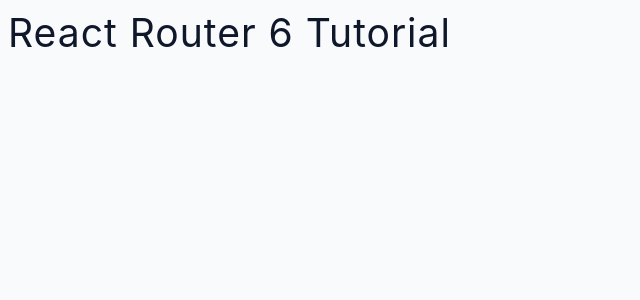
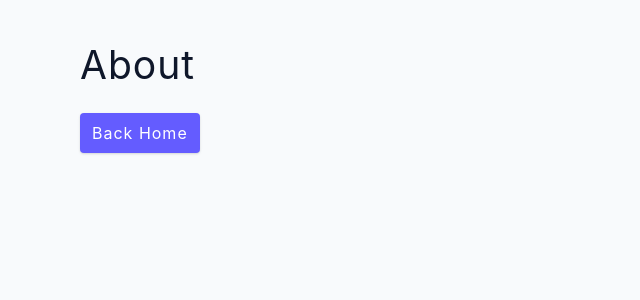
Before and after one commit to 1motiur4/react-router, a React (Create React App) app: page /about in a window 1280 px wide. Shown: the top 300 px of the page, without its empty margins (0-640 px from the left). Built offline with nearby package versions, Linux system fonts and the light colour scheme.

Commit message:
commit 2

```diff
--- a/src/App.js
+++ b/src/App.js
@@ -1,5 +1,20 @@
+import { BrowserRouter, Routes, Route } from "react-router-dom";
+import Home from "./pages/Home";
+import About from "./pages/About";
+import Products from "./pages/Products";
+import Error from "./pages/Error";
+
 function App() {
-  return <h2>React Router 6 Tutorial</h2>;
+  return (
+    <BrowserRouter>
+      <Routes>
+        <Route path="/" element={<Home />} />
+        <Route path="/about" element={<About />} />
+        <Route path="/products" element={<Products />} />
+        <Route path="*" element={<Error />} />
+      </Routes>
+    </BrowserRouter>
+  )
 }
 
 export default App;
--- a/src/pages/About.js
+++ b/src/pages/About.js
@@ -1,7 +1,10 @@
+import { Link } from "react-router-dom";
+
 const About = () => {
   return (
     <section className='section'>
       <h2>About</h2>
+      <Link to="/" className="btn">Back Home</Link>
     </section>
   );
 };
--- a/src/pages/Error.js
+++ b/src/pages/Error.js
@@ -1,7 +1,11 @@
+import { Link } from "react-router-dom";
+
 const Error = () => {
   return (
     <section className='section'>
-      <h2>Error</h2>
+      <h2>404 error!!</h2>
+      <p>page not found womp womp</p>
+      <Link to="/">Go back home</Link>
     </section>
   );
 };
--- a/src/pages/Home.js
+++ b/src/pages/Home.js
@@ -1,7 +1,10 @@
+import { Link } from "react-router-dom";
+
 const Home = () => {
   return (
     <section className='section'>
       <h2>Home Page</h2>
+      <Link to="/about" className="btn">About</Link>
     </section>
   );
 };
```
